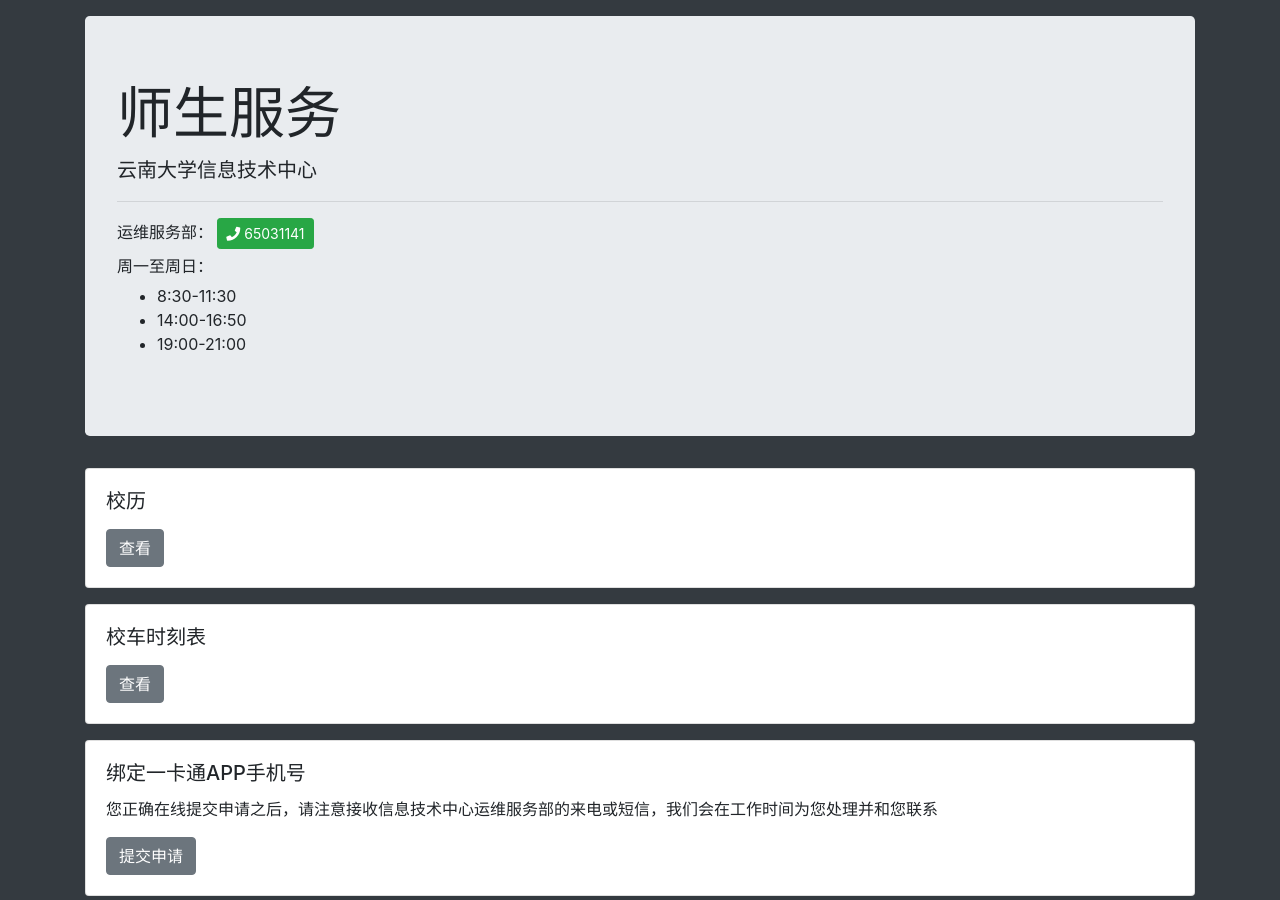
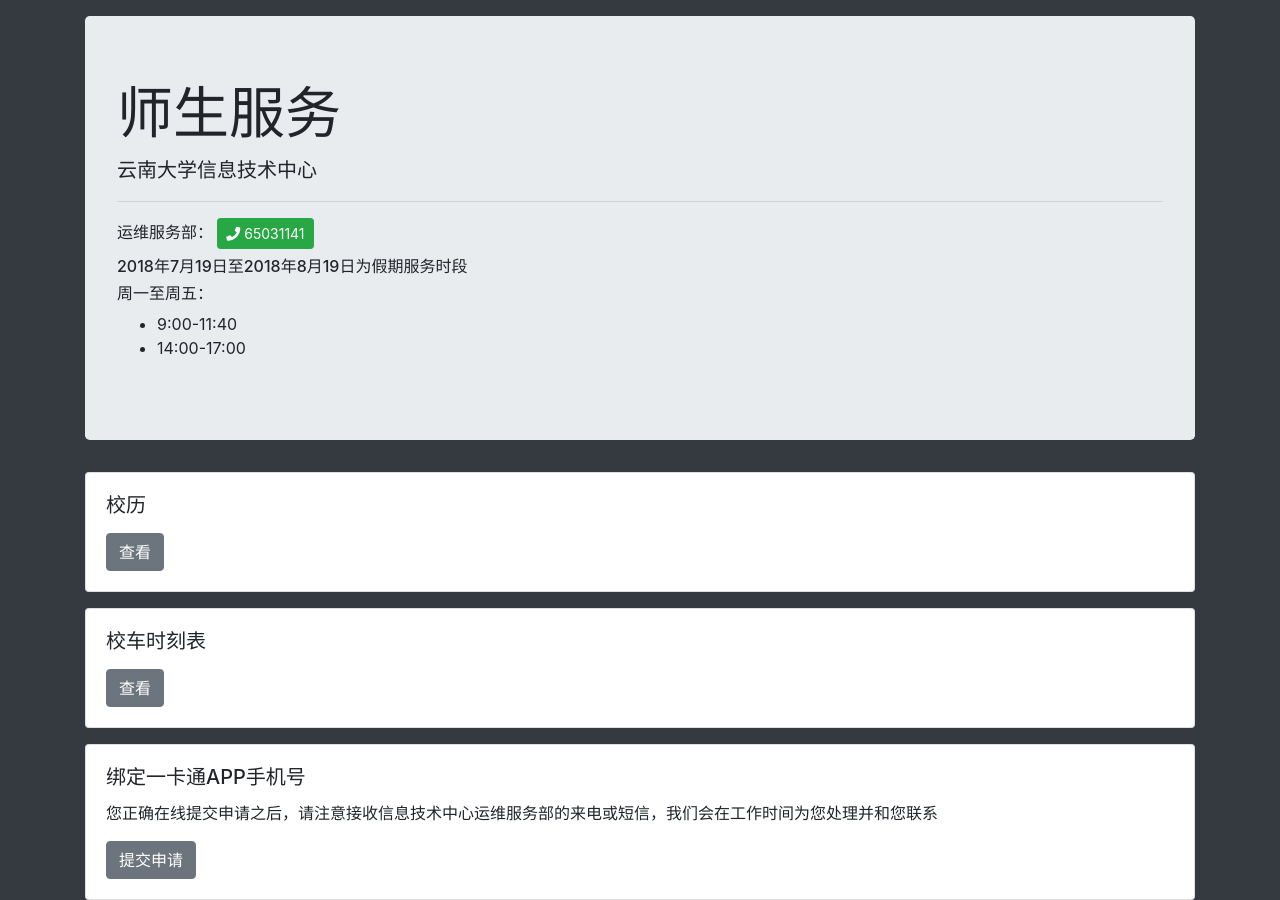
Before and after one commit to YNUOMS/ynuoms.github.io, a Jekyll site: the page built from index.html, in a window 1280 px wide and 900 px high. Built offline with Jekyll 4.4.1, drawn with Linux system fonts in a browser that asks for light colours; nearby versions of some CDN libraries; comment, search, counter and statistics services are not loaded.

Commit message:
Update index.html
调整暑假期间服务时段

```diff
--- a/index.html
+++ b/index.html
@@ -35,11 +35,11 @@
                     65031141
                 </a>
             </h6>
-            <h6 class="display-6"> 周一至周日：</h6>
+            <h6 class="display-6">2018年7月19日至2018年8月19日为假期服务时段</h6>
+            <h6 class="display-6"> 周一至周五：</h6>
             <ul>
-                <li>8:30-11:30</li>
-                <li>14:00-16:50</li>
-                <li>19:00-21:00</li>
+                <li>9:00-11:40</li>
+                <li>14:00-17:00</li>
             </ul>
         </div>
 
```
